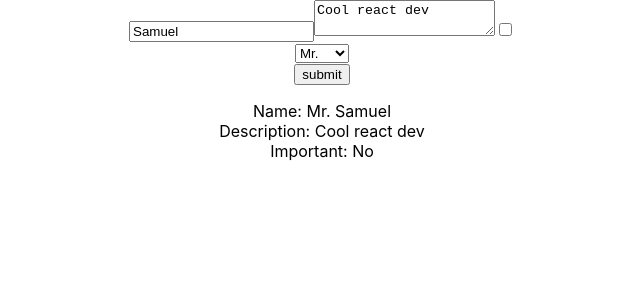
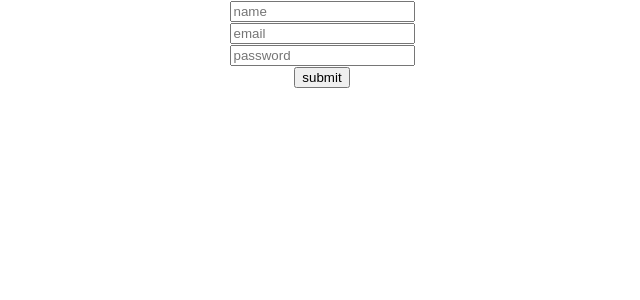
Before and after one commit to SamuelFischerCode/React-on-Netlify, a React (Create React App) app: page / in a window 1280 px wide. Shown: the top 300 px of the page, without its empty margins (318-958 px from the left). Built offline with nearby package versions, Linux system fonts and the light colour scheme.

Commit message:
Went trough form validation

```diff
--- a/src/App.js
+++ b/src/App.js
@@ -1,12 +1,12 @@
 import { Component } from 'react';
 import './App.css';
-import MyForm from './components/MyForm';
+import ValidationForm from './components/ValidationForm';
 
 class App extends Component {
 	render() {
 		return (
 			<div className="App">
-				<MyForm />
+				<ValidationForm />
 			</div>
 		);
 	}
--- a/src/components/MyForm.js
+++ b/src/components/MyForm.js
@@ -11,15 +11,19 @@
 	handleChangeName = event => {
 		this.setState({ name: event.target.value });
 	};
+
 	handleChangeDescription = event => {
 		this.setState({ description: event.target.value });
 	};
+
 	handleChangeCheckbox = event => {
 		this.setState({ important: event.target.checked });
 	};
+
 	handleChangeSelectField = event => {
 		this.setState({ title: event.target.value });
 	};
+
 	submit = () => {
 		console.log(this.state);
 	};
--- /dev/null
+++ b/src/components/ValidationForm.js
@@ -0,0 +1,100 @@
+import { Component } from 'react';
+
+const defaultState = {
+	name: '',
+	email: '',
+	password: '',
+	nameError: '',
+	emailError: '',
+	passwordError: '',
+};
+
+export default class ValiationForm extends Component {
+	state = defaultState;
+
+	handleChange = event => {
+		const isCheckbox = event.target.type === 'checkbox';
+		this.setState({
+			[event.target.name]: isCheckbox
+				? event.target.checked
+				: event.target.value,
+		});
+	};
+
+	validate = () => {
+		let nameError = '';
+		let emailError = '';
+		let passwordError = '';
+
+		if (!this.state.name) {
+			nameError = 'name cannot be blank';
+		}
+
+		if (!this.state.email.includes('@')) {
+			emailError = 'invalid email';
+		}
+
+		if (this.state.password.length < 8) {
+			passwordError = 'password must be longer then 8 characters';
+		}
+
+		if (emailError || nameError || passwordError) {
+			this.setState({ emailError, nameError, passwordError });
+			return false;
+		}
+
+		return true;
+	};
+
+	handleSubmit = event => {
+		event.preventDefault();
+		const isValid = this.validate();
+		if (isValid) {
+			console.log(this.state);
+			this.setState(defaultState);
+		} else {
+			this.setState({ nameError: '', emailError: '', passwordError: '' });
+			console.log('form not valid');
+		}
+	};
+
+	render() {
+		return (
+			<form onSubmit={this.handleSubmit}>
+				<div>
+					<input
+						name="name"
+						placeholder="name"
+						value={this.state.name}
+						onChange={this.handleChange}
+					/>
+				</div>
+				<div style={{ fontSize: 12, color: 'red' }}>{this.state.nameError}</div>
+				<div>
+					<input
+						name="email"
+						placeholder="email"
+						value={this.state.email}
+						onChange={this.handleChange}
+					/>
+				</div>
+				<div style={{ fontSize: 12, color: 'red' }}>
+					{this.state.emailError}
+				</div>
+				<div>
+					<input
+						type="password"
+						name="password"
+						placeholder="password"
+						value={this.state.password}
+						onChange={this.handleChange}
+					/>
+				</div>
+				<div style={{ fontSize: 12, color: 'red' }}>
+					{this.state.passwordError}
+				</div>
+				<button type="submit">submit</button>
+			</form>
+		);
+	}
+}
```
Also changed, not shown: 1 other file (tests, documents, lock files or other folders).
